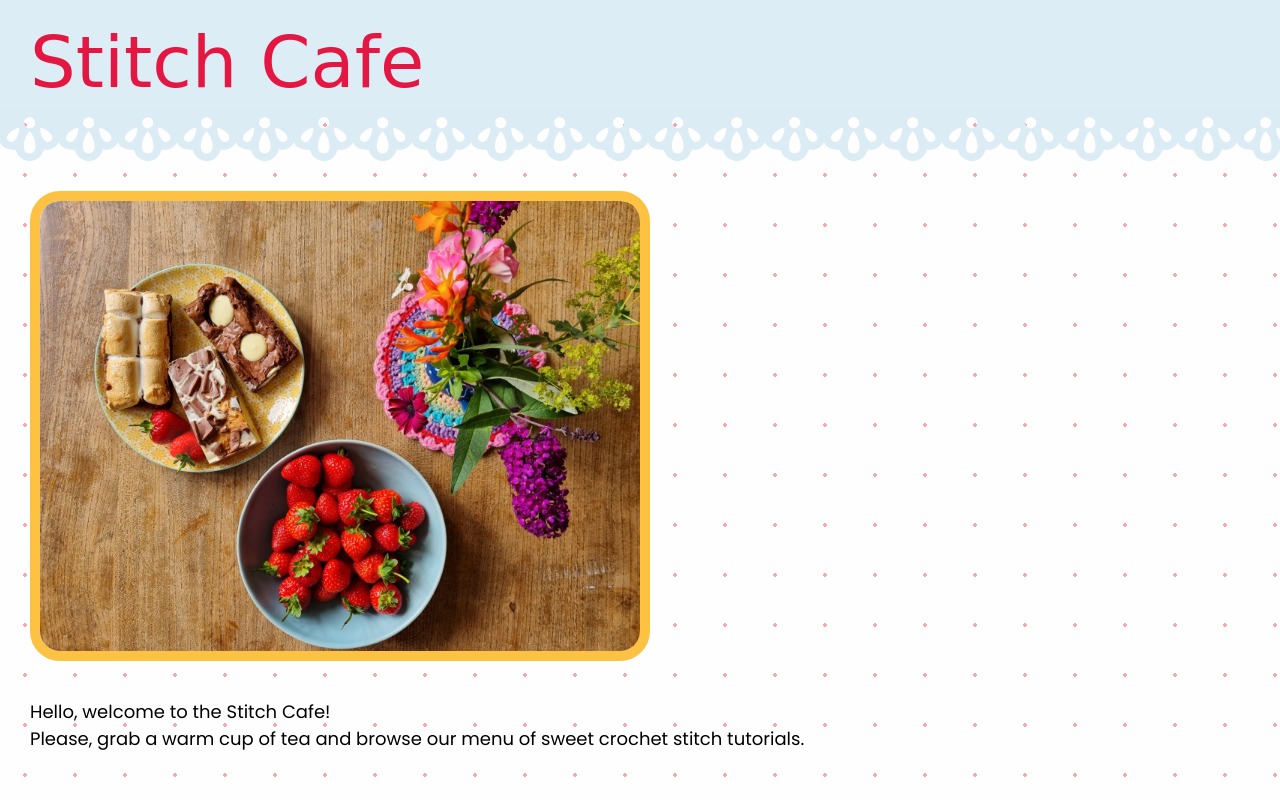
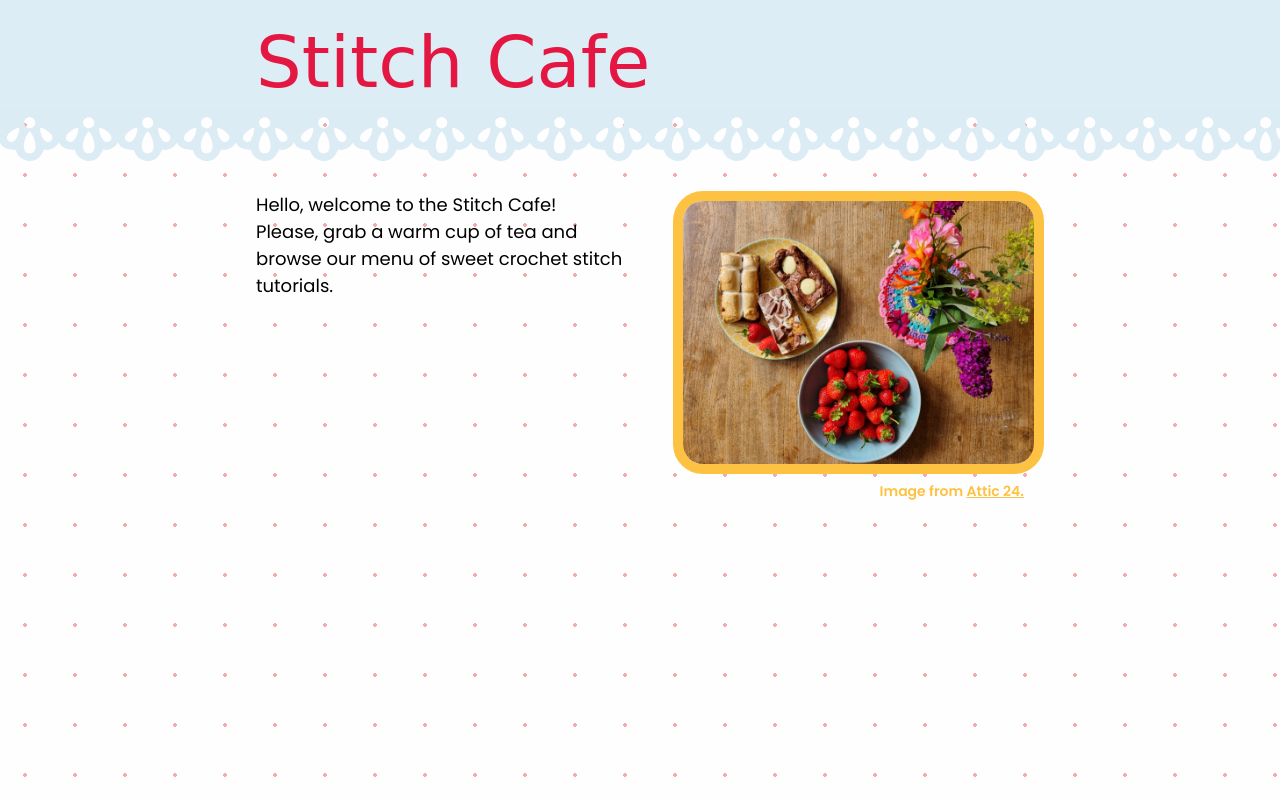
Before and after one commit to s-hens/stitch-cafe, a website built with webpack: page dist/index.html in a window 1280 px wide. Built offline with nearby package versions, Linux system fonts and the light colour scheme; a web font is replaced by a local one.

Commit message:
Update CSS

```diff
--- a/src/style.css
+++ b/src/style.css
@@ -19,10 +19,7 @@ body {
     padding: 0;
 }
 
-header {
-    background-color: var(--lightBlue);
-    padding: 20px 30px 5px;
-}
+/* Header */
 
 h1 {
     color: var(--red);
@@ -32,20 +29,52 @@ h1 {
     margin: 0;
 }
 
+#header-wrap {
+    background-color: var(--lightBlue);
+    padding: 20px 30px 5px;
+}
+
+header {
+    width: 60vw;
+    margin: auto;
+}
+
 #lace {
     height: 52px;
     background-image: url("./img/lace.svg");
 }
 
-main {
+/* Main */
+
+#main-wrap {
     align-content: center;
     padding: 30px;
-    margin-left: auto;
+    width: 60vw;
+    margin: auto;
+    display: grid;
+    grid-template-columns: auto auto;
+    grid-template-rows: auto;
 }
 
-main img {
-    width: 600px;
+#main-wrap img {
+    max-width: 100%;
     border-radius: 30px;
     border: 10px solid var(--yellow);
-    margin-bottom: 30px;
 }
+
+#main-wrap figure {
+    float: right;
+    margin: 0 0 30px 30px;
+    grid-area: 1 / 2 / 2 / 3;
+}
+
+#main-wrap figcaption, #main-wrap figcaption a {
+    font-size: 14px;
+    font-weight: 600;
+    color: var(--yellow);
+    text-align: right;
+}
+
+main {
+    grid-area: 1 / 1 / 2 / 2;
+}
```
Also changed, not shown: dist/index.html.
